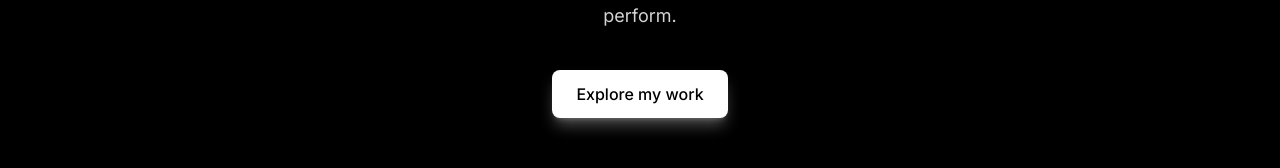
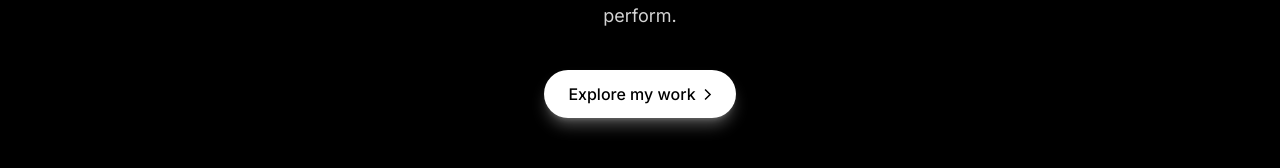
Before and after one commit to knetero/portfolio, a Next.js app: page / in a window 1280 px wide. Shown: the part 540-708 px from the top of the page. Built offline with nearby package versions, Linux system fonts and the light colour scheme.

Commit message:
FIXED: NABAR

```diff
--- a/src/components/Home.jsx
+++ b/src/components/Home.jsx
@@ -4,6 +4,7 @@ import { BackgroundLines } from "@/components/ui/background-lines";
 import { motion } from "framer-motion";
 import { useEffect } from "react";
 import { usePathname } from 'next/navigation'
+import Image from "next/image";
 
 
 
@@ -84,10 +85,12 @@ export function Home() {
               duration: 0.5,
               ease: "easeInOut"
             }}
-            className="bg-white text-black w-full sm:w-auto h-12 px-6 text-base font-medium cursor-pointer hover:bg-gray-200 transition-colors duration-200 rounded-lg shadow shadow-white/30 shadow-lg"
+            className=" flex flex-row items-center gap-2 justify-center bg-white text-black w-full sm:w-auto
+            h-12 px-6 text-base font-medium cursor-pointer hover:bg-gray-200 transition-colors duration-200 rounded-full shadow shadow-white/30 shadow-lg"
             onClick={(e) => smoothScroll(e, "projects")}
           >
             Explore my work
+            <Image src="/images/arrow.svg" alt="arrow" width={8} height={8} />
           </motion.button>
         </motion.div>
       </div>
--- a/src/components/Navbar.jsx
+++ b/src/components/Navbar.jsx
@@ -81,7 +81,7 @@ export default function Navbar() {
   ]
 
   return (
-    <header className="fixed top-0 z-50 w-full w-[100vw] flex items-center justify-center bg-black md:bg-transparent text-white pt-4">
+    <header className="fixed top-0 z-50 w-[100vw] flex items-center justify-center bg-black md:bg-transparent text-white pt-4">
       <div className="flex flex-row h-16 items-center justify-between w-full px-4 md:px-6 max-w-[2000px]">
         <Link href="/" className="flex items-center space-x-2">
           <Image src="/Images/Logo.svg" alt="Logo" width={40} height={40} />
@@ -107,6 +107,7 @@ export default function Navbar() {
         <div className="hidden md:block">
           <Button
             className="bg-white text-black hover:bg-gray-200 transition-colors duration-200"
+
             onClick={() => smoothScroll("contact")}
           >
             Contact Me
```
Also changed, not shown: public/Images/arrow.svg (added).
